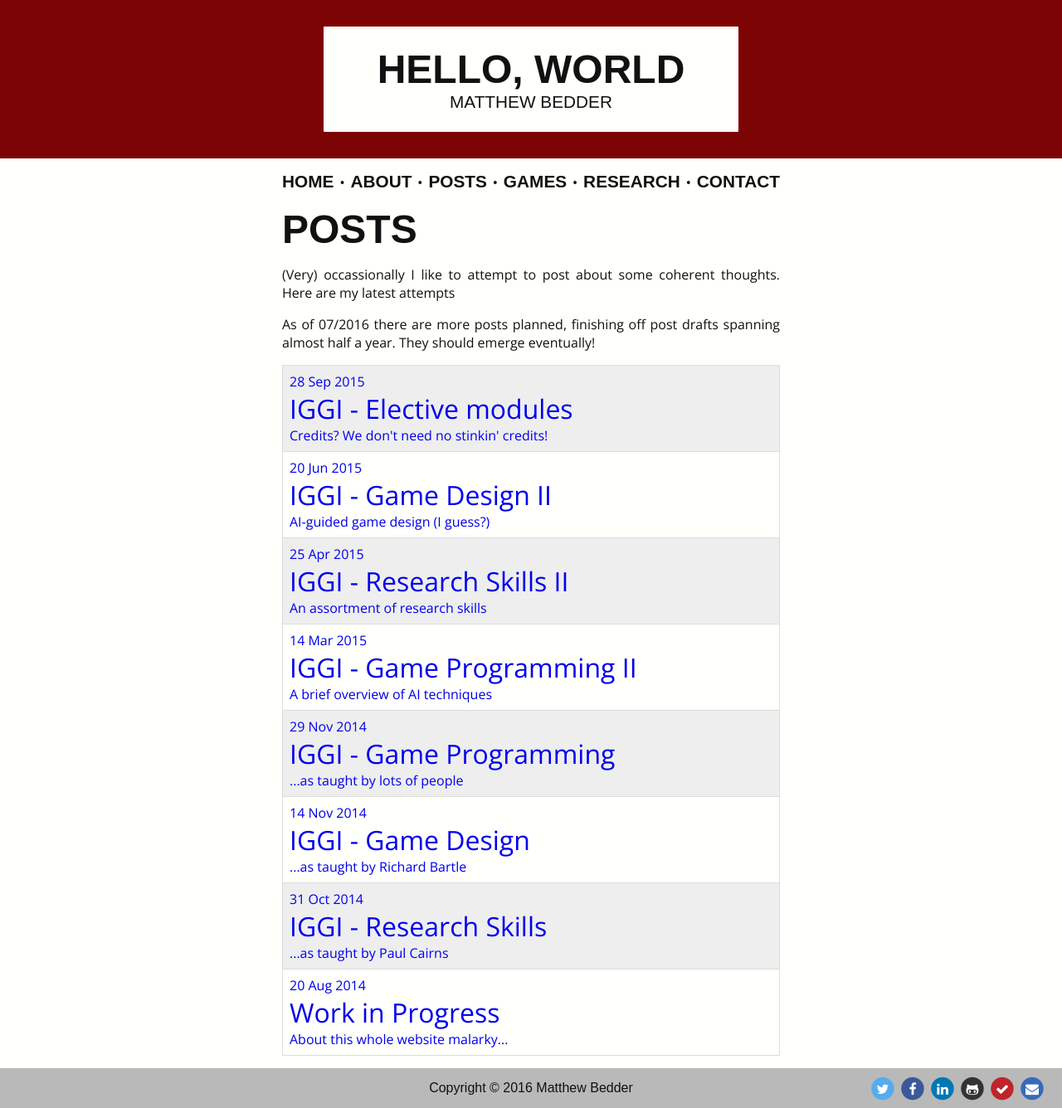
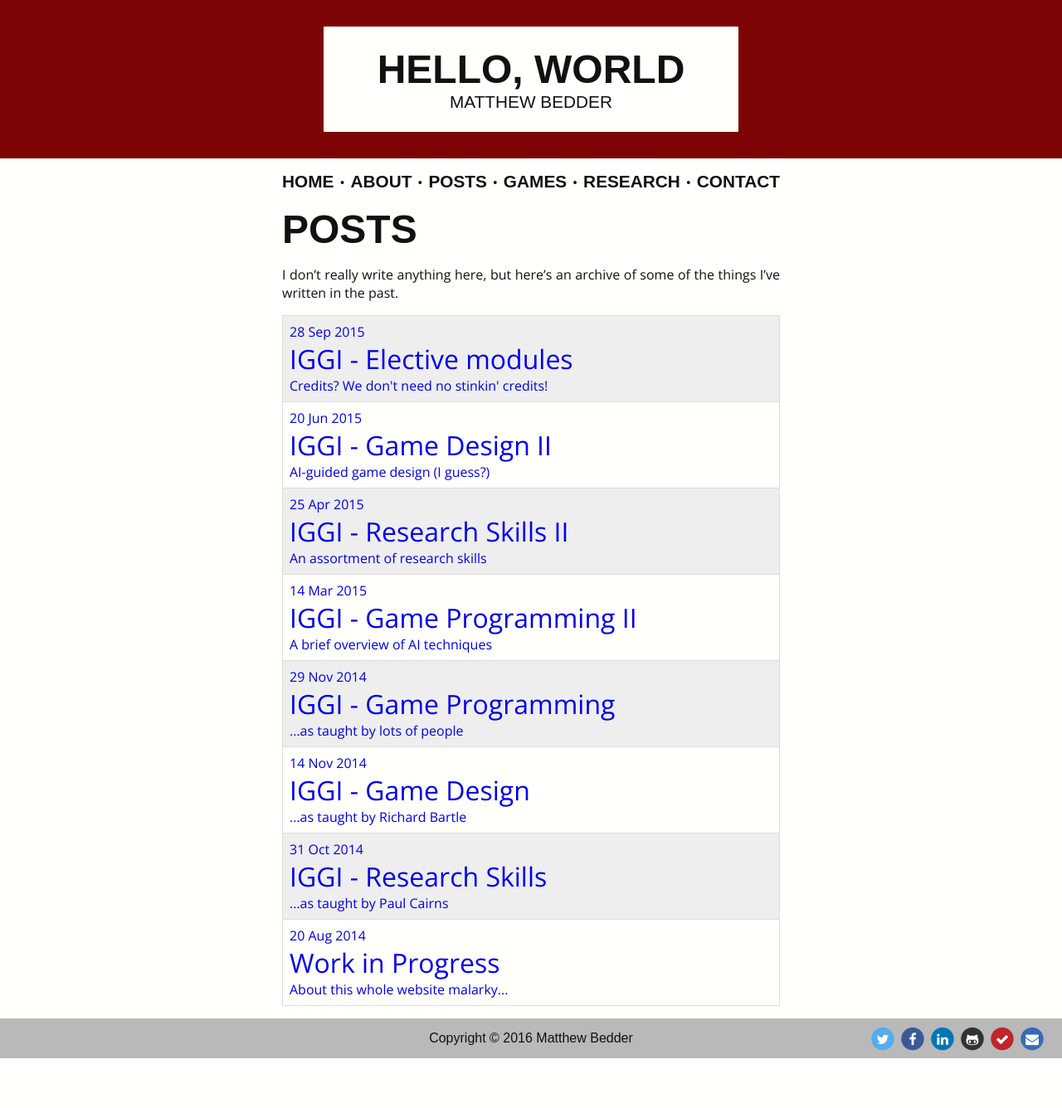
Before and after one commit to bedder/bedder.github.io, a Jekyll site: the page built from posts.md, in a window 1280 px wide. Shown: the whole page at 83% size. Built offline with Jekyll 4.4.1, drawn with Linux system fonts in a browser that asks for light colours; nearby versions of some CDN libraries; some web fonts are replaced; after the commit the page ends 1276 px from its top, so only the background shows below that.

Commit message:
Tempered expectations

```diff
--- a/posts.md
+++ b/posts.md
@@ -7,9 +7,7 @@ css: |
 
 # POSTS
 
-(Very) occassionally I like to attempt to post about some coherent thoughts. Here are my latest attempts
-
-As of 07/2016 there are more posts planned, finishing off post drafts spanning almost half a year. They should emerge eventually!
+I don't really write anything here, but here's an archive of some of the things I've written in the past.
 
 <ul id="posts">
 {% for post in site.posts %}<div class="postEntry">
```
